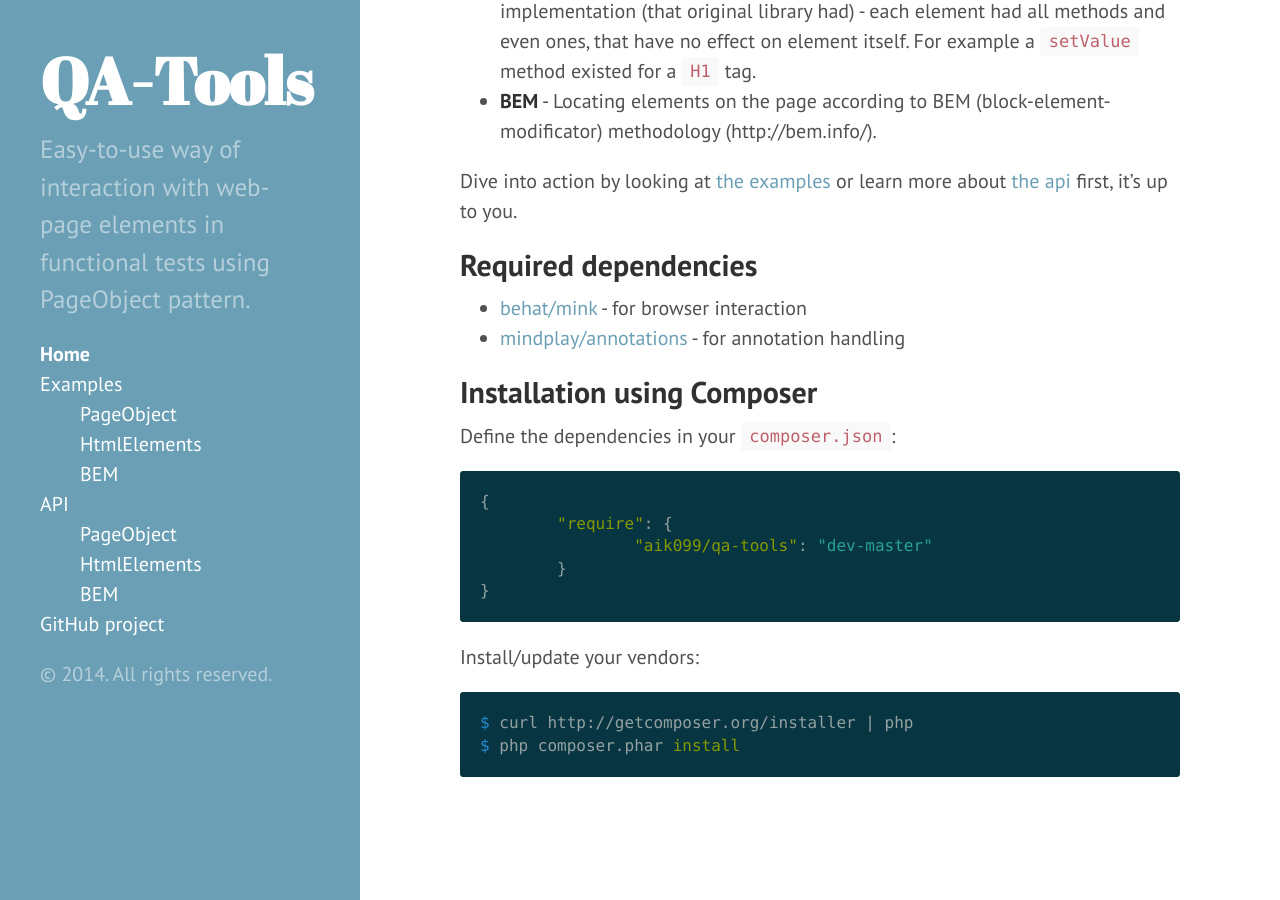
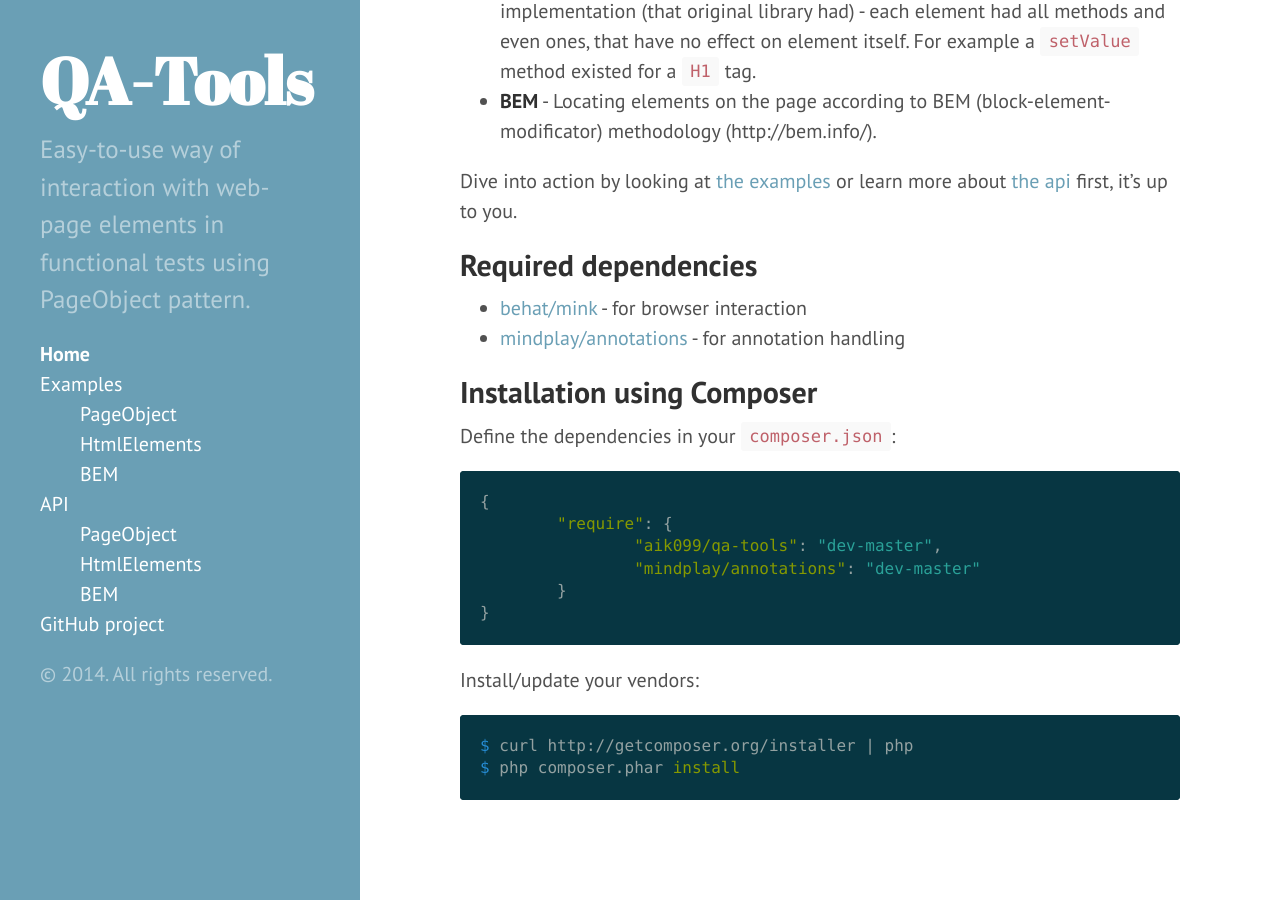
Before and after one commit to qa-tools/qa-tools, a Jekyll site: the page built from index.md, in a window 1280 px wide and 900 px high, scrolled down 652 px. Built offline with Jekyll 4.4.1, drawn with Linux system fonts in a browser that asks for light colours; Markdown is read by kramdown in place of the engine named in the settings.

Commit message:
Installing via Composer failed in some cases
When project stability (which used library) was set to stable, then dependencies that don't have released version were creating conflict.

````diff
--- a/index.md
+++ b/index.md
@@ -39,7 +39,8 @@ Define the dependencies in your ```composer.json```:
 ```json
 {
 	"require": {
-		"aik099/qa-tools": "dev-master"
+		"aik099/qa-tools": "dev-master",
+		"mindplay/annotations": "dev-master"
 	}
 }
 ```
````
